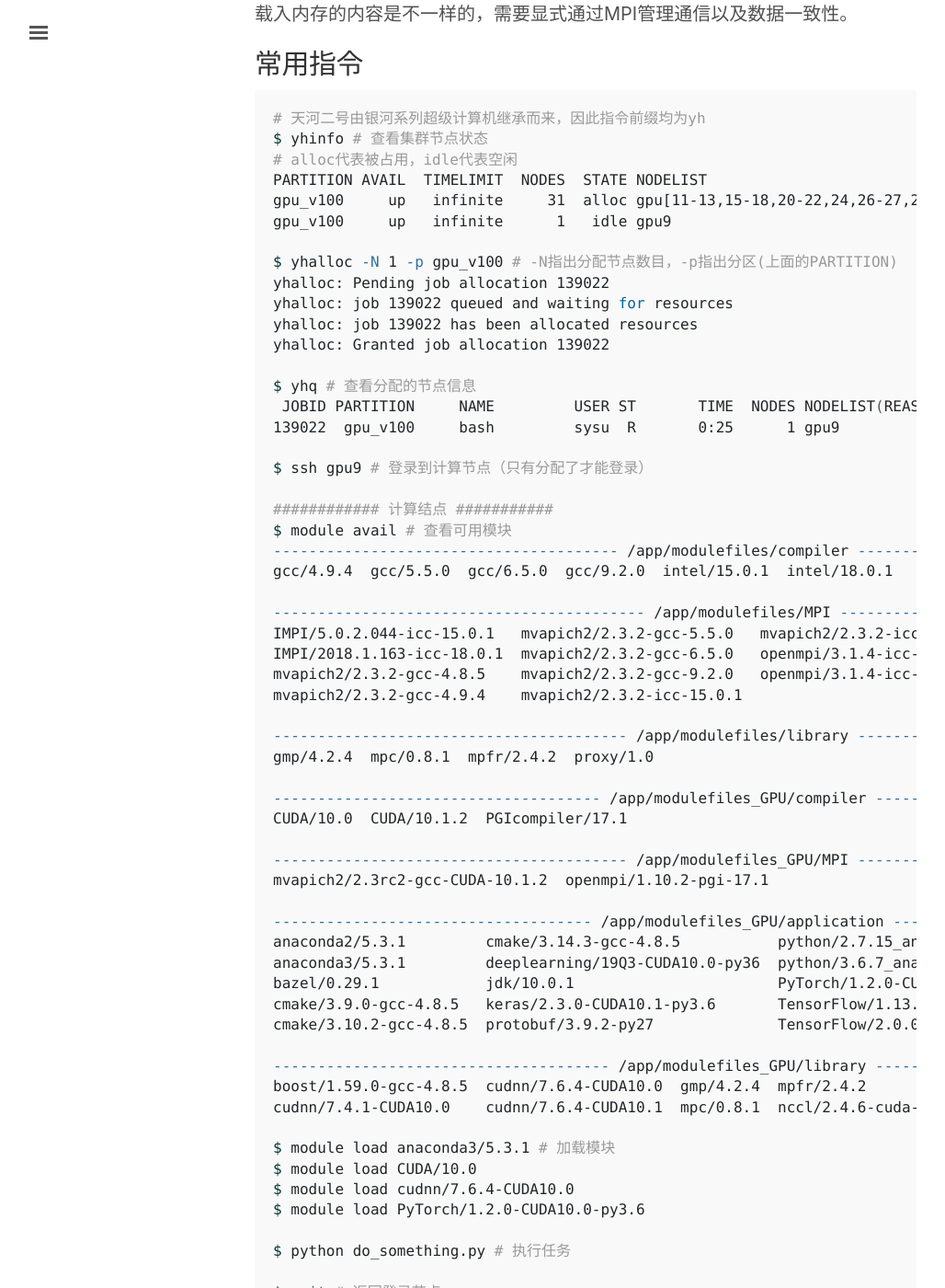
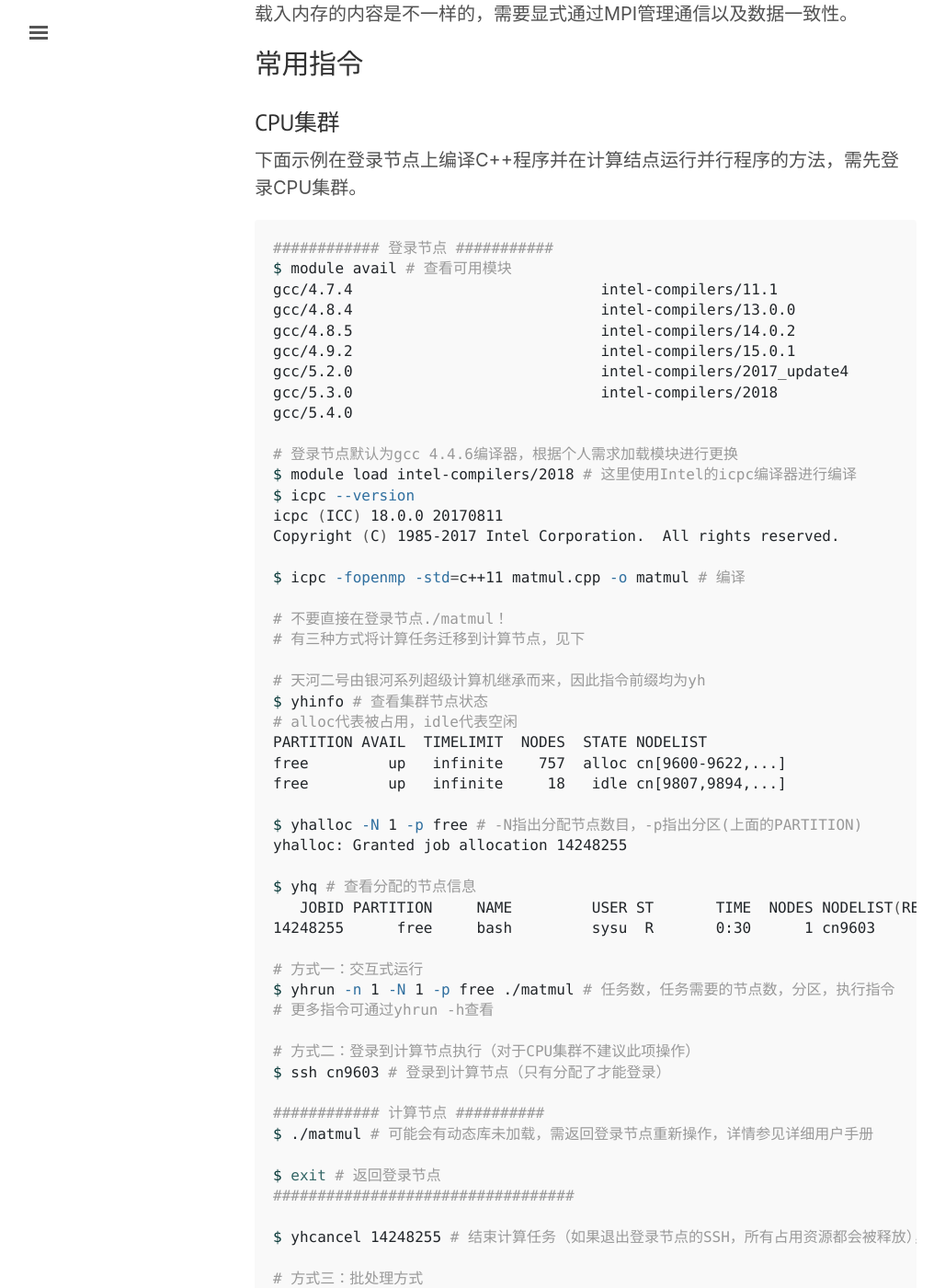
Before and after one commit to Ewenwan/chhzh123.github.io, a Jekyll site: the page built from _posts/2020-04-01-tianhe.md, in a window 1280 px wide and 1400 px high, scrolled down 777 px. Shown: the whole window at 92% size, without its empty margins (3-1031 px from the left). Built offline with Jekyll 4.4.1, drawn with Linux system fonts in a browser that asks for light colours; nearby versions of some CDN libraries; comment, search, counter and statistics services are not loaded; some of the changed text lies outside the part shown.

Commit message:
[blog] Update Tianhe Usage (CPU)

````diff
--- a/_posts/2020-04-01-tianhe.md
+++ b/_posts/2020-04-01-tianhe.md
@@ -23,7 +23,75 @@ tag: [tools]
 但需要注意，天河**并非共享内存**架构，如果采用多个节点进行计算，则每个节点加载入内存的内容是不一样的，需要显式通过MPI管理通信以及数据一致性。
 
 ## 常用指令
+### CPU集群
+下面示例在登录节点上编译C++程序并在计算结点运行并行程序的方法，需先登录CPU集群。
 ```bash
+############ 登录节点 ###########
+$ module avail # 查看可用模块
+gcc/4.7.4                            intel-compilers/11.1
+gcc/4.8.4                            intel-compilers/13.0.0
+gcc/4.8.5                            intel-compilers/14.0.2
+gcc/4.9.2                            intel-compilers/15.0.1
+gcc/5.2.0                            intel-compilers/2017_update4
+gcc/5.3.0                            intel-compilers/2018
+gcc/5.4.0
+
+# 登录节点默认为gcc 4.4.6编译器，根据个人需求加载模块进行更换
+$ module load intel-compilers/2018 # 这里使用Intel的icpc编译器进行编译
+$ icpc --version
+icpc (ICC) 18.0.0 20170811
+Copyright (C) 1985-2017 Intel Corporation.  All rights reserved.
+
+$ icpc -fopenmp -std=c++11 matmul.cpp -o matmul # 编译
+
+# 不要直接在登录节点./matmul！
+# 有三种方式将计算任务迁移到计算节点，见下
+
+# 天河二号由银河系列超级计算机继承而来，因此指令前缀均为yh
+$ yhinfo # 查看集群节点状态
+# alloc代表被占用，idle代表空闲
+PARTITION AVAIL  TIMELIMIT  NODES  STATE NODELIST
+free         up   infinite    757  alloc cn[9600-9622,...]
+free         up   infinite     18   idle cn[9807,9894,...]
+
+$ yhalloc -N 1 -p free # -N指出分配节点数目，-p指出分区(上面的PARTITION)
+yhalloc: Granted job allocation 14248255
+
+$ yhq # 查看分配的节点信息
+   JOBID PARTITION     NAME         USER ST       TIME  NODES NODELIST(REASON)
+14248255      free     bash         sysu  R       0:30      1 cn9603
+
+# 方式一：交互式运行
+$ yhrun -n 1 -N 1 -p free ./matmul # 任务数，任务需要的节点数，分区，执行指令
+# 更多指令可通过yhrun -h查看
+
+# 方式二：登录到计算节点执行（对于CPU集群不建议此项操作）
+$ ssh cn9603 # 登录到计算节点（只有分配了才能登录）
+
+############ 计算节点 ##########
+$ ./matmul # 可能会有动态库未加载，需返回登录节点重新操作，详情参见详细用户手册
+
+$ exit # 返回登录节点
+##################################
+
+$ yhcancel 14248255 # 结束计算任务（如果退出登录节点的SSH，所有占用资源都会被释放），ID号见yhq
+
+# 方式三：批处理方式
+# 该方式无需提前分配计算节点，分配调度交由底层系统完成
+$ vim mybash.sh
+# !/bin/bash
+yhrun -n 1 -N 1 -p free ./matmul
+$ chmod +x mybash # 为mybash.sh提供可执行权限
+$ yhbatch -N 1 -p free ./mybash.sh
+Submitted batch job 14248644
+$ cat slurm-14248644.out # 执行完后会在本文件夹生成slurm输出文件
+...
+```
+
+### GPU集群
+下面示例在登录节点上分配计算资源并进入计算节点利用PyTorch进行深度学习计算的方法，需先登录GPU集群。
+```bash
+############ 登录节点 ###########
 # 天河二号由银河系列超级计算机继承而来，因此指令前缀均为yh
 $ yhinfo # 查看集群节点状态
 # alloc代表被占用，idle代表空闲
@@ -43,7 +111,7 @@ $ yhq # 查看分配的节点信息
 
 $ ssh gpu9 # 登录到计算节点（只有分配了才能登录）
 
-############ 计算结点 ###########
+############ 计算节点 ###########
 $ module avail # 查看可用模块
 --------------------------------------- /app/modulefiles/compiler ----------------------------------------
 gcc/4.9.4  gcc/5.5.0  gcc/6.5.0  gcc/9.2.0  intel/15.0.1  intel/18.0.1
@@ -81,6 +149,14 @@ $ module load PyTorch/1.2.0-CUDA10.0-py3.6
 
 $ python do_something.py # 执行任务
 
+# 或交互式运行
+$ python
+>>> import torch
+>>> torch.cuda.is_available()
+True
+
+$ nvidia-smi # 查看GPU资源
+
 $ exit # 返回登录节点
 ##################################
 
@@ -89,14 +165,14 @@ $ yhcancel 139022 # 结束计算任务（如果退出登录节点的SSH，所有
 # 或者直接在登录节点用批处理提交作业任务
 # 与mpirun类似
 # yhrun [options] program
-$ yhrun -c 24 -N 2 -p work ls
+$ yhrun -n 1 -N 2 -p gpu_v100 ./test.py
 
 # 批处理作业
 $ vi mybash.sh
 # !/bin/bash
-yhrun -n 4 -N 4 -p MIC hostname
+yhrun -n 1 -N 2 -p ./test.py
 $ chmod +x mybash # 为mybash.sh提供可执行权限
-$ yhbatch -N 4 -p MIC ./mybash.sh
+$ yhbatch -N 2 -p gpu_v100 ./mybash.sh
 ```
 
 ## 查看硬件配置
````
